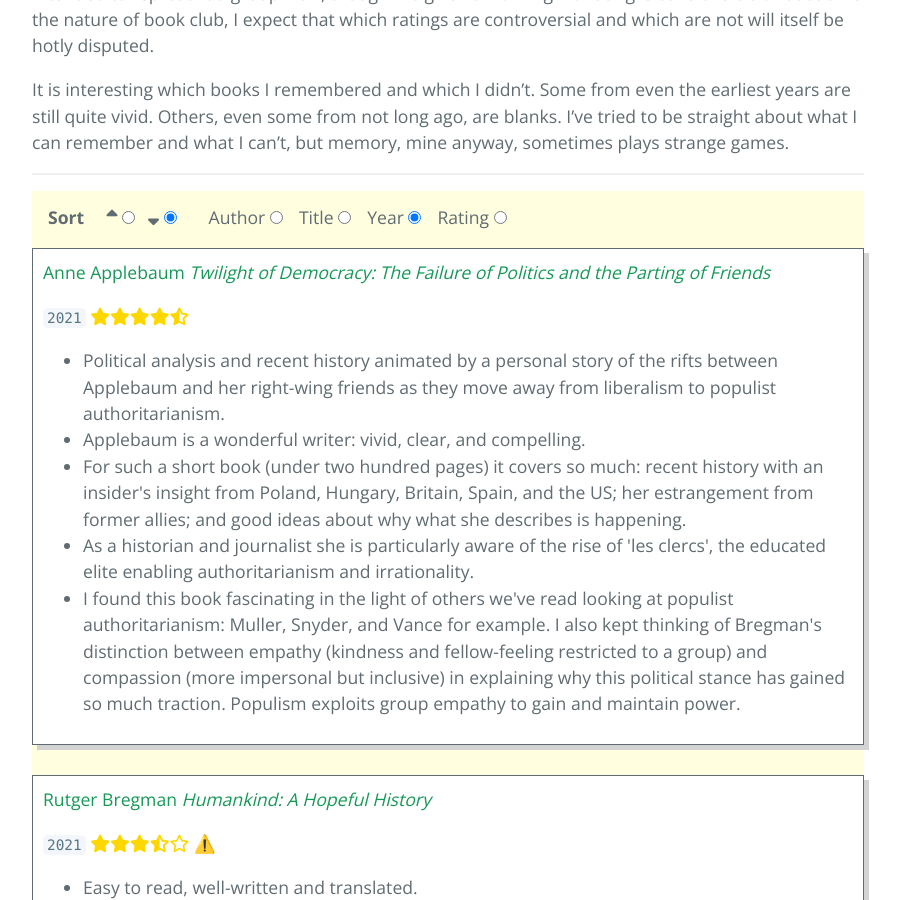
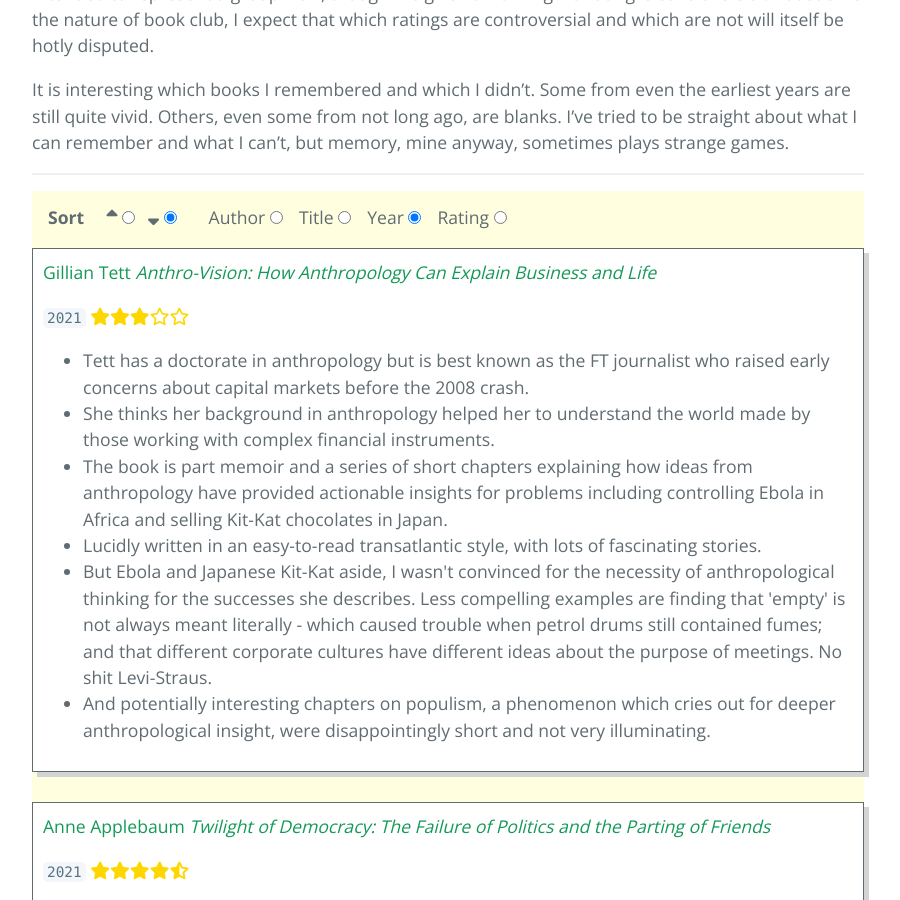
Before and after one commit to DavidPickles/jottings-pub, a Jekyll site: the page built from booklist.html, in a window 1280 px wide and 900 px high, scrolled down 544 px. Shown: the whole window, without its empty margins (192-1092 px from the left). Built offline with Jekyll 4.4.1, drawn with Linux system fonts in a browser that asks for light colours; nearby versions of some CDN libraries; emoji names are drawn with the system emoji font.

Commit message:
new book record

```diff
--- a/_data/books.yml
+++ b/_data/books.yml
@@ -10,6 +10,22 @@ intro: |+
 
   It is interesting which books I remembered and which I didn't. Some from even the earliest years are still quite vivid. Others, even some from not long ago, are blanks. I've tried to be straight about what I can remember and what I can't, but memory, mine anyway, sometimes plays strange games.
 books:
+  - title: "Anthro-Vision: How Anthropology Can Explain Business and Life"
+    author: "Gillian Tett"
+    remarks:
+      - "Tett has a doctorate in anthropology but is best known as the FT journalist who raised early concerns about capital markets before the 2008 crash."
+      - "She thinks her background in anthropology helped her to understand the world made by those working with complex financial instruments."
+      - "The book is part memoir and a series of short chapters explaining how ideas from anthropology have provided actionable insights for problems including controlling Ebola in Africa and selling Kit-Kat chocolates in Japan."
+      - "Lucidly written in an easy-to-read transatlantic style, with lots of fascinating stories."
+      - "But Ebola and Japanese Kit-Kat aside, I wasn't convinced for the necessity of anthropological thinking for the successes she describes. Less compelling examples are finding that 'empty' is not always meant literally - which caused trouble when petrol drums still contained fumes; and that different corporate cultures have different ideas about the purpose of meetings. No shit Levi-Straus."
+      - "And potentially interesting chapters on populism, a phenomenon which cries out for deeper anthropological insight, were disappointingly short and not very illuminating."
+    rating: 6
+    rating_warning: false
+    meeting_date: "2021"
+    sort_keys:
+      author: Gillian, Tett
+      title: "Anthro-Vision: How Anthropology Can Explain Business and Life"
+      date: "2021"
   - title: "Twilight of Democracy: The Failure of Politics and the Parting of Friends"
     author: "Anne Applebaum"
     remarks:
```
